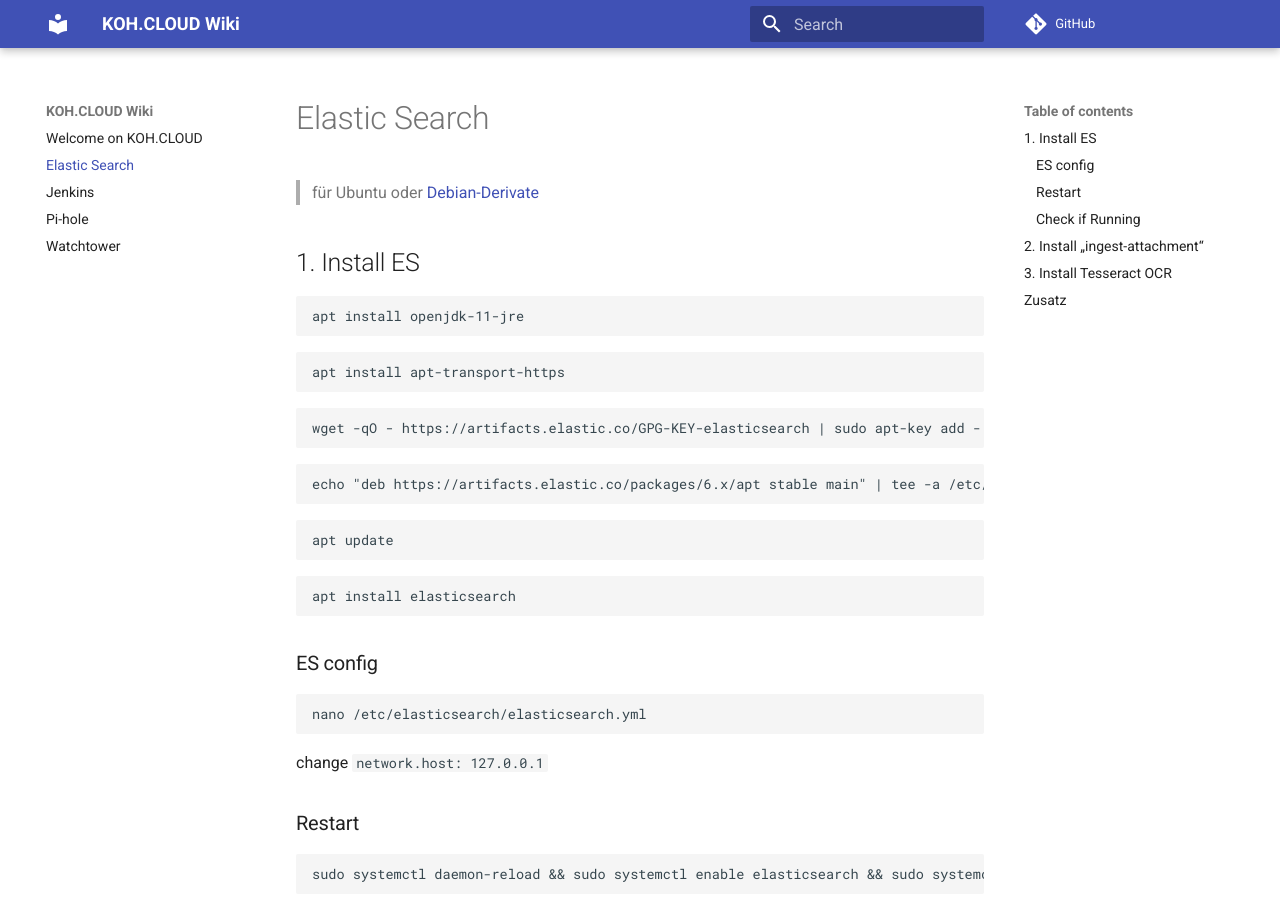
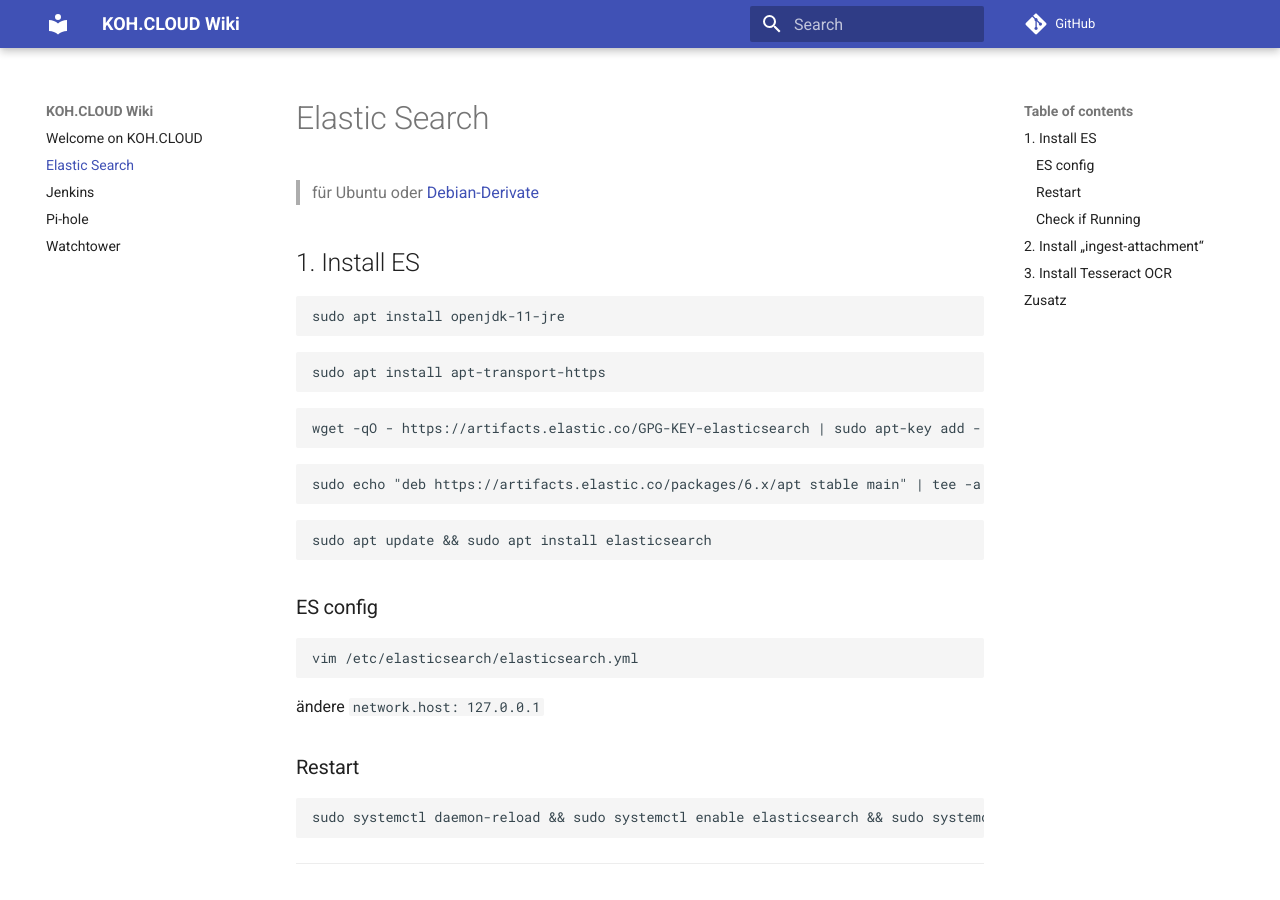
Before and after one commit to kohfuchs/wiki.koh.cloud, an MkDocs documentation site: the page built from docs/elasticsearch.md, in a window 1280 px wide and 900 px high. Built offline with MkDocs 1.6.1 and Material for MkDocs 9.7.7, drawn with Linux system fonts in a browser that asks for light colours; comment, search, counter and statistics services are not loaded.

Commit message:
small changes

````diff
--- a/docs/elasticsearch.md
+++ b/docs/elasticsearch.md
@@ -3,30 +3,27 @@
 
 ## 1. Install ES
 ```
-apt install openjdk-11-jre
+sudo apt install openjdk-11-jre
 ```
 ```
-apt install apt-transport-https
+sudo apt install apt-transport-https
 ```
 ```
 wget -qO - https://artifacts.elastic.co/GPG-KEY-elasticsearch | sudo apt-key add -
 ```
 ```
-echo "deb https://artifacts.elastic.co/packages/6.x/apt stable main" | tee -a /etc/apt/sources.list.d/elasticsearch.list
+sudo echo "deb https://artifacts.elastic.co/packages/6.x/apt stable main" | tee -a /etc/apt/sources.list.d/elasticsearch.list
 ```
 ```
-apt update
-```
-```
-apt install elasticsearch
+sudo apt update && sudo apt install elasticsearch
 ```
 
 
 ### ES config
 ```
-nano /etc/elasticsearch/elasticsearch.yml
+vim /etc/elasticsearch/elasticsearch.yml
 ```
-change `network.host: 127.0.0.1`
+ändere `network.host: 127.0.0.1`
 
 ### Restart
 ```
````
